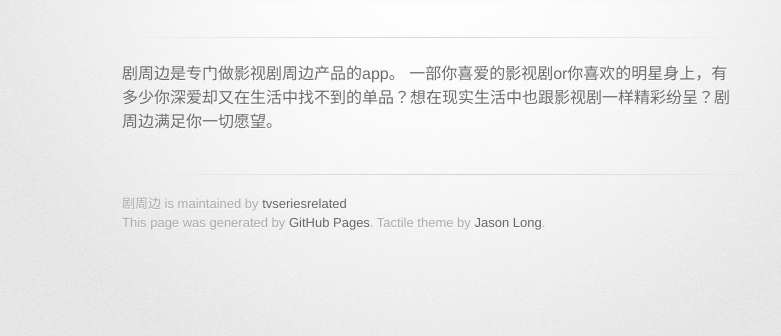
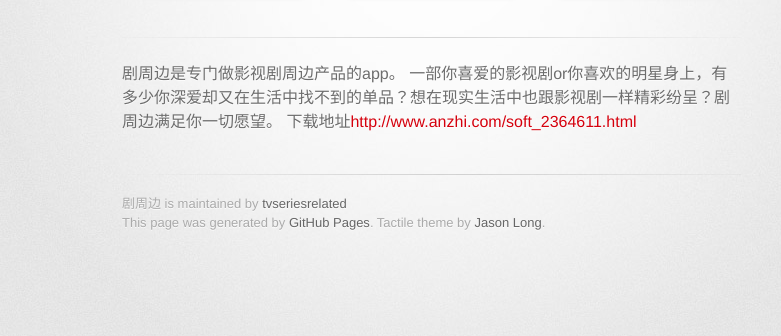
Before and after one commit to tvseriesrelated/juzhoubian.com, a plain HTML site: page index.html in a window 1280 px wide. Shown: the part 178-514 px from the top of the page, without its empty margins (208-989 px from the left). Drawn offline with Linux system fonts and the light colour scheme; a web font is replaced by a local one.

```diff
--- a/index.html
+++ b/index.html
@@ -32,7 +32,8 @@
 
         <section id="main_content">
           <p>剧周边是专门做影视剧周边产品的app。
-一部你喜爱的影视剧or你喜欢的明星身上，有多少你深爱却又在生活中找不到的单品？想在现实生活中也跟影视剧一样精彩纷呈？剧周边满足你一切愿望。</p>
+一部你喜爱的影视剧or你喜欢的明星身上，有多少你深爱却又在生活中找不到的单品？想在现实生活中也跟影视剧一样精彩纷呈？剧周边满足你一切愿望。
+下载地址<a href="http://www.anzhi.com/soft_2364611.html">http://www.anzhi.com/soft_2364611.html</a></p>
         </section>
 
         <footer>
--- a/params.json
+++ b/params.json
@@ -1 +1 @@
-{"name":"剧周边","tagline":"","body":"剧周边是专门做影视剧周边产品的app。\r\n一部你喜爱的影视剧or你喜欢的明星身上，有多少你深爱却又在生活中找不到的单品？想在现实生活中也跟影视剧一样精彩纷呈？剧周边满足你一切愿望。\r\n","google":"","note":"Don't delete this file! It's used internally to help with page regeneration."}
+{"name":"剧周边","tagline":"","body":"剧周边是专门做影视剧周边产品的app。\r\n一部你喜爱的影视剧or你喜欢的明星身上，有多少你深爱却又在生活中找不到的单品？想在现实生活中也跟影视剧一样精彩纷呈？剧周边满足你一切愿望。\r\n下载地址http://www.anzhi.com/soft_2364611.html\r\n","google":"","note":"Don't delete this file! It's used internally to help with page regeneration."}
```
